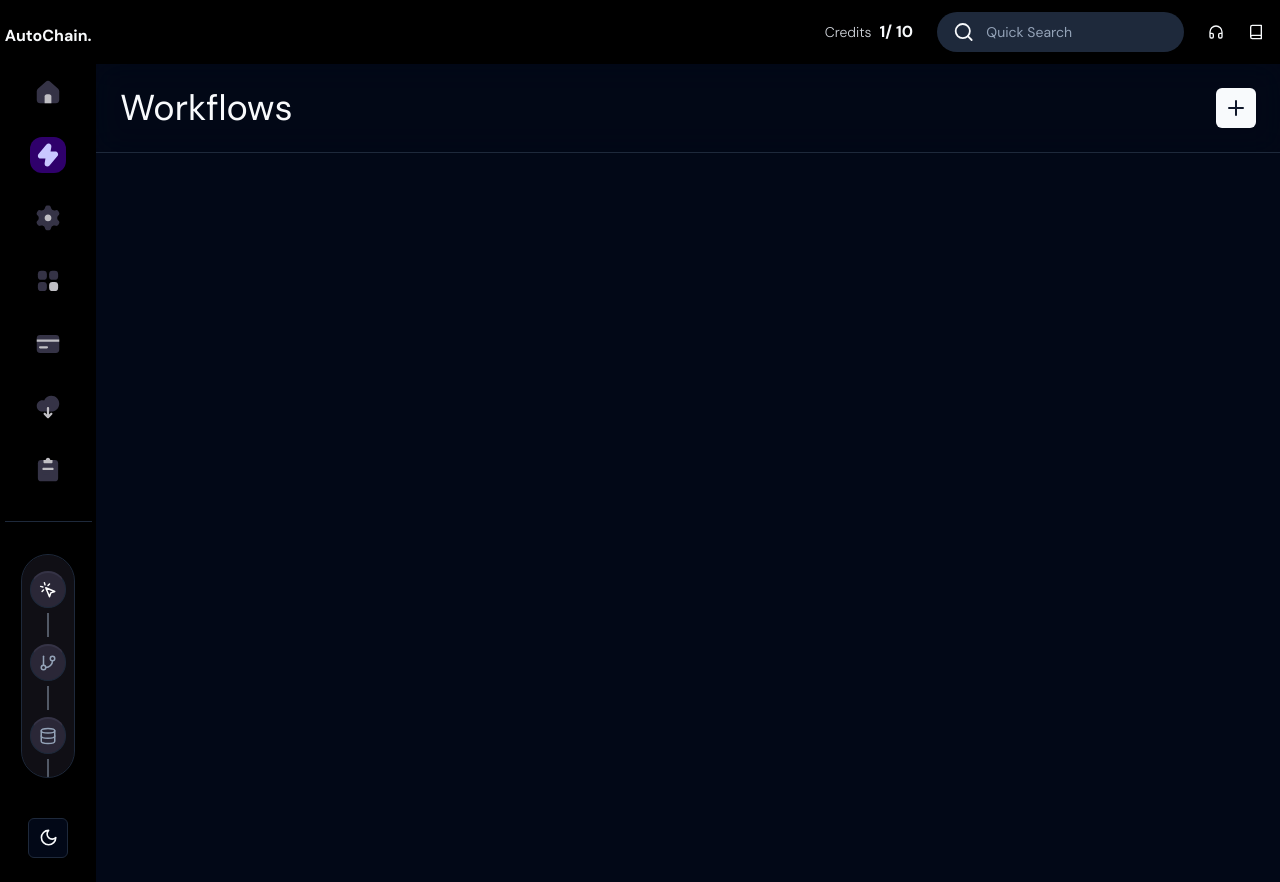
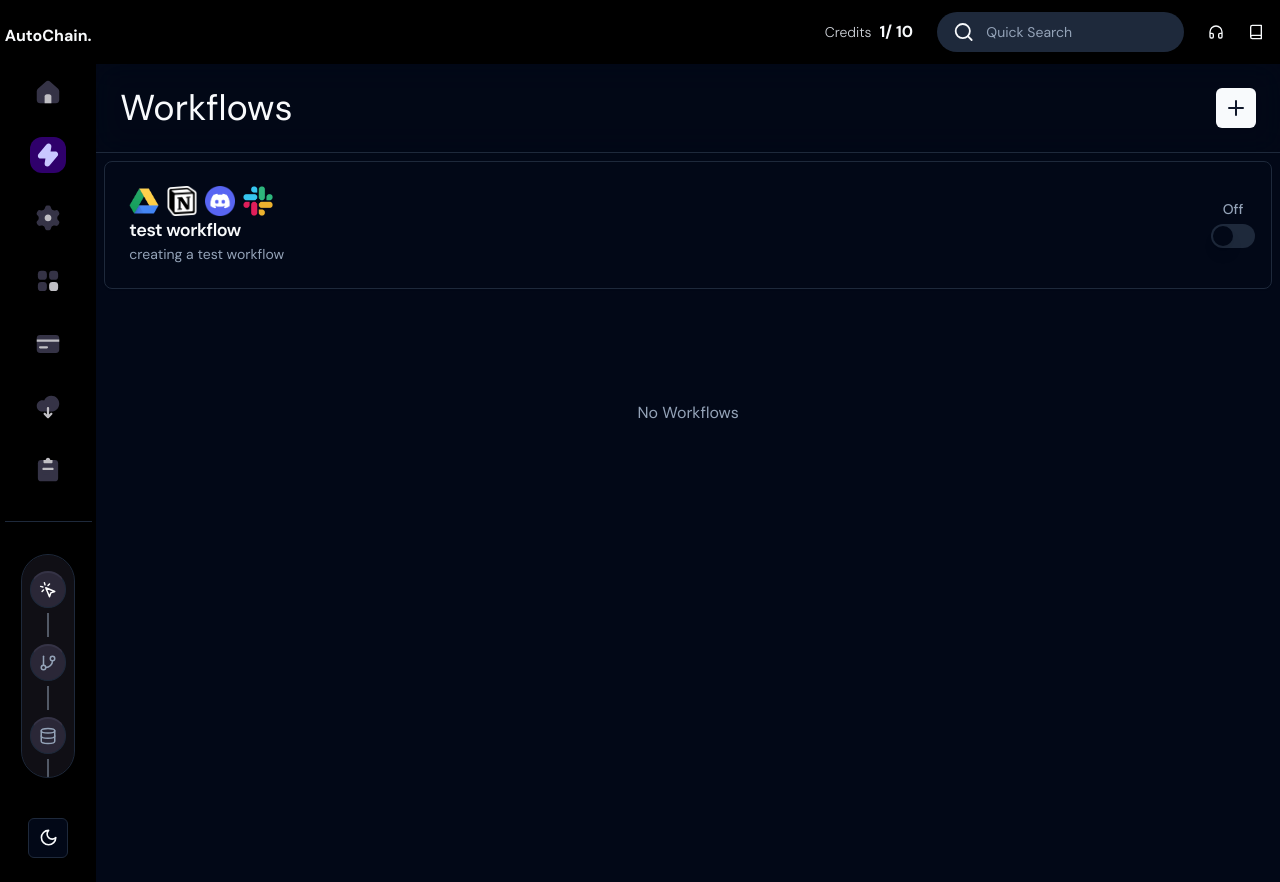
Before and after one commit to Satyajit-Sahoo45/AutoChain, a Next.js app: page /workflows in a window 1280 px wide. Built offline with nearby package versions, Linux system fonts and the light colour scheme; no server answers.

Commit message:
Added workflow section

```diff
--- a/src/app/(main)/(pages)/connections/_components/connection-card.tsx
+++ b/src/app/(main)/(pages)/connections/_components/connection-card.tsx
@@ -15,7 +15,7 @@
   title: ConnectionTypes;
   description: string;
   callback?: () => void;
-  // connected: {} & any;
+  connected: {} & any;
 };
 
 const ConnectionCard = ({
@@ -23,8 +23,8 @@
   type,
   icon,
   title,
-}: // connected,
-Props) => {
+  connected,
+}: Props) => {
   return (
     <Card className="flex w-full items-center justify-between">
       <CardHeader className="flex flex-col gap-4">
@@ -43,11 +43,11 @@
         </div>
       </CardHeader>
       <div className="flex flex-col items-center gap-2 p-4">
-        {/* {connected[type] ? ( */}
-        <div className="border-bg-primary rounded-lg border-2 px-3 py-2 font-bold text-white">
-          Connected
-        </div>
-        {/* ) : (
+        {connected[type] ? (
+          <div className="border-bg-primary rounded-lg border-2 px-3 py-2 font-bold text-white">
+            Connected
+          </div>
+        ) : (
           <Link
             href={
               title == "Discord"
@@ -62,7 +62,7 @@
           >
             Connect
           </Link>
-        )} */}
+        )}
       </div>
     </Card>
   );
--- a/src/app/(main)/(pages)/connections/page.tsx
+++ b/src/app/(main)/(pages)/connections/page.tsx
@@ -23,7 +23,7 @@
               title={connection.title}
               icon={connection.image}
               type={connection.title}
-              // connected={""}
+              connected={""}
             />
           ))}
         </section>
--- /dev/null
+++ b/src/app/(main)/(pages)/workflows/_components/index.tsx
@@ -0,0 +1,31 @@
+import React from "react";
+import Workflow from "./workflow";
+// import { onGetWorkflows } from '../_actions/workflow-connections'
+
+type Props = {};
+
+const Workflows = async (props: Props) => {
+  //   const workflows = await onGetWorkflows()
+  return (
+    <div className="relative flex flex-col gap-4">
+      <section className="flex flex-col m-2">
+        <Workflow
+          description="creating a test workflow"
+          id="a2wd445g5"
+          name="test workflow"
+          publish={false}
+        />
+        {/* {workflows?.length ? (
+          workflows.map((flow) => (
+          ))
+        ) : ( */}
+        <div className="mt-28 flex text-muted-foreground items-center justify-center">
+          No Workflows
+        </div>
+        {/* )} */}
+      </section>
+    </div>
+  );
+};
+
+export default Workflows;
--- /dev/null
+++ b/src/app/(main)/(pages)/workflows/_components/workflow.tsx
@@ -0,0 +1,85 @@
+import React from "react";
+import {
+  Card,
+  CardDescription,
+  CardHeader,
+  CardTitle,
+} from "@/components/ui/card";
+import Link from "next/link";
+import Image from "next/image";
+import { Label } from "@/components/ui/label";
+import { Switch } from "@/components/ui/switch";
+import { toast } from "sonner";
+// import { onFlowPublish } from '../_actions/workflow-connections'
+
+type Props = {
+  name: string;
+  description: string;
+  id: string;
+  publish: boolean | null;
+};
+
+const Workflow = ({ description, id, name, publish }: Props) => {
+  const onPublishFlow = async (event: any) => {
+    // const response = await onFlowPublish(
+    //   id,
+    //   event.target.ariaChecked === 'false'
+    // )
+    // if (response) toast.message(response)
+  };
+
+  return (
+    <Card className="flex w-full items-center justify-between">
+      <CardHeader className="flex flex-col gap-4">
+        <Link href={`/workflows/editor/${id}`}>
+          <div className="flex flex-row gap-2">
+            <Image
+              src="/googleDrive.png"
+              alt="Google Drive"
+              height={30}
+              width={30}
+              className="object-contain"
+            />
+            <Image
+              src="/notion.png"
+              alt="Notion"
+              height={30}
+              width={30}
+              className="object-contain"
+            />
+            <Image
+              src="/discord.png"
+              alt="Discord"
+              height={30}
+              width={30}
+              className="object-contain"
+            />
+            <Image
+              src="/slack.png"
+              alt="Slack"
+              height={30}
+              width={30}
+              className="object-contain"
+            />
+          </div>
+          <div className="">
+            <CardTitle className="text-lg">{name}</CardTitle>
+            <CardDescription>{description}</CardDescription>
+          </div>
+        </Link>
+      </CardHeader>
+      <div className="flex flex-col items-center gap-2 p-4">
+        <Label htmlFor="airplane-mode" className="text-muted-foreground">
+          {publish! ? "On" : "Off"}
+        </Label>
+        <Switch
+          id="airplane-mode"
+          // onClick={onPublishFlow}
+          defaultChecked={publish!}
+        />
+      </div>
+    </Card>
+  );
+};
+
+export default Workflow;
--- /dev/null
+++ b/src/app/(main)/(pages)/workflows/editor/[editorId]/page.tsx
@@ -0,0 +1,9 @@
+import React from "react";
+
+type Props = {};
+
+const Page = (props: Props) => {
+  return <div className="h-full">Editor section</div>;
+};
+
+export default Page;
--- a/src/app/(main)/(pages)/workflows/page.tsx
+++ b/src/app/(main)/(pages)/workflows/page.tsx
@@ -1,6 +1,6 @@
 import React from "react";
 import WorkflowButton from "./_components/workflow-button";
-// import Workflows from './_components'
+import Workflows from "./_components";
 
 type Props = {};
 
@@ -11,7 +11,7 @@
         Workflows
         <WorkflowButton />
       </h1>
-      {/* <Workflows /> */}
+      <Workflows />
     </div>
   );
 };
--- /dev/null
+++ b/src/components/ui/switch.tsx
@@ -0,0 +1,29 @@
+"use client"
+
+import * as React from "react"
+import * as SwitchPrimitives from "@radix-ui/react-switch"
+
+import { cn } from "@/lib/utils"
+
+const Switch = React.forwardRef<
+  React.ElementRef<typeof SwitchPrimitives.Root>,
+  React.ComponentPropsWithoutRef<typeof SwitchPrimitives.Root>
+>(({ className, ...props }, ref) => (
+  <SwitchPrimitives.Root
+    className={cn(
+      "peer inline-flex h-6 w-11 shrink-0 cursor-pointer items-center rounded-full border-2 border-transparent transition-colors focus-visible:outline-none focus-visible:ring-2 focus-visible:ring-ring focus-visible:ring-offset-2 focus-visible:ring-offset-background disabled:cursor-not-allowed disabled:opacity-50 data-[state=checked]:bg-primary data-[state=unchecked]:bg-input",
+      className
+    )}
+    {...props}
+    ref={ref}
+  >
+    <SwitchPrimitives.Thumb
+      className={cn(
+        "pointer-events-none block h-5 w-5 rounded-full bg-background shadow-lg ring-0 transition-transform data-[state=checked]:translate-x-5 data-[state=unchecked]:translate-x-0"
+      )}
+    />
+  </SwitchPrimitives.Root>
+))
+Switch.displayName = SwitchPrimitives.Root.displayName
+
+export { Switch }
```
Also changed, not shown: 1 other file (tests, documents, lock files or other folders).
